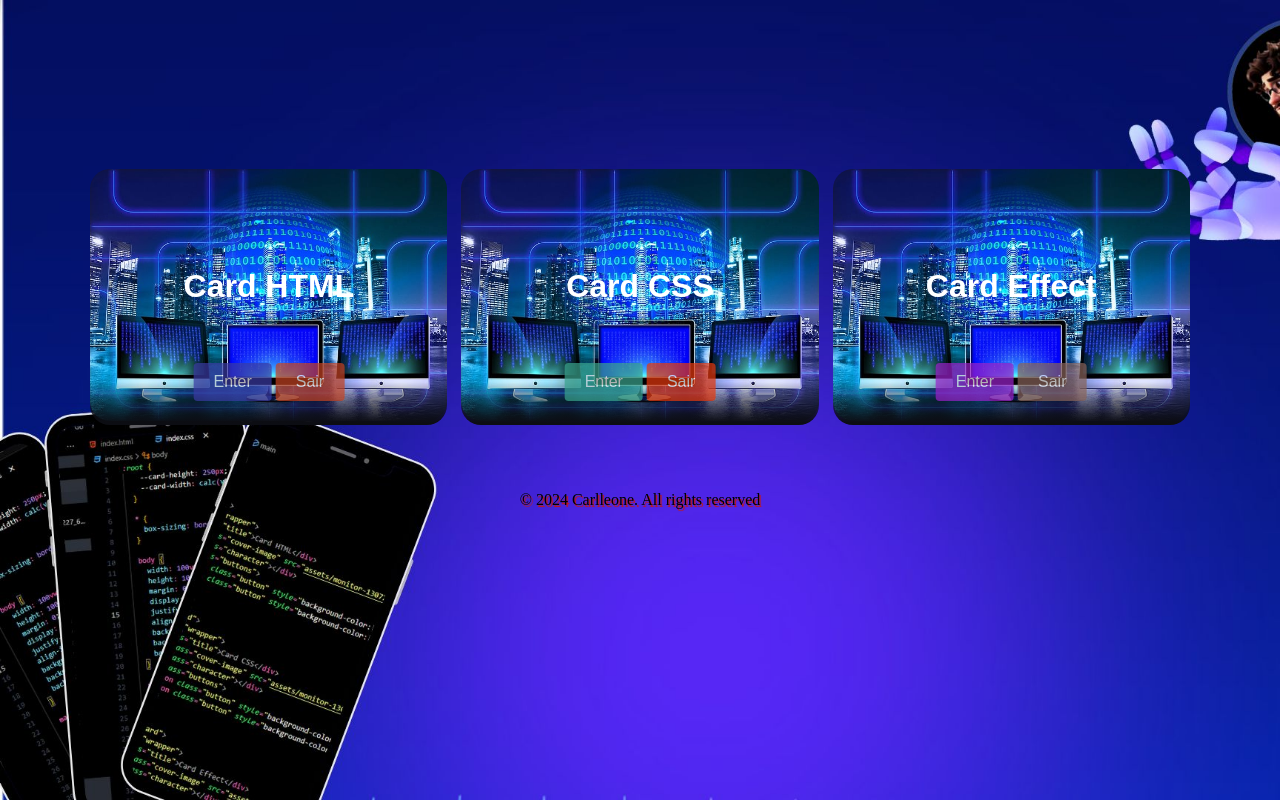
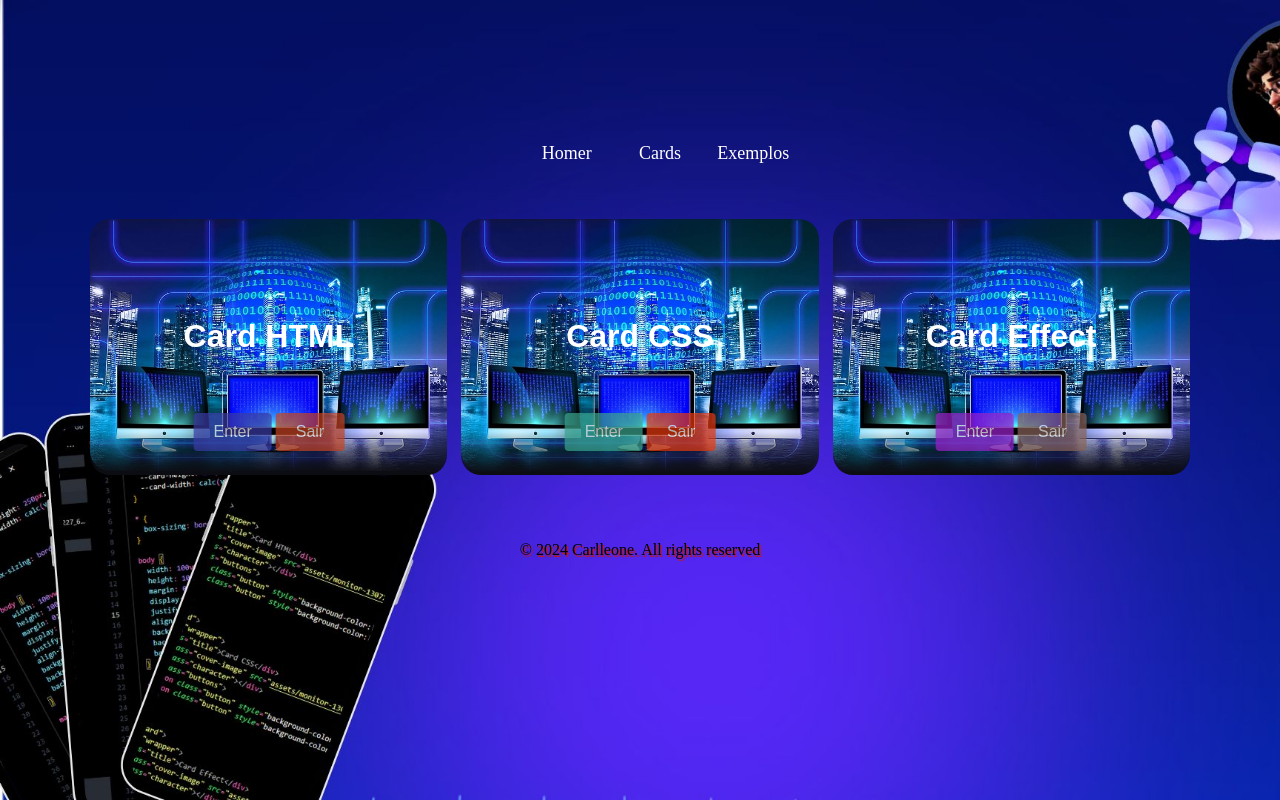
Before and after one commit to Carleone-Souza-Santos/Card, a plain HTML site: page index.html in a window 1280 px wide. Drawn offline with Linux system fonts and the light colour scheme.

Commit message:
style atual

```diff
--- a/index.css
+++ b/index.css
@@ -18,6 +18,27 @@
     justify-content: center;
     align-items: center;
   }
+
+ header,ul,li{
+  font-size: 18px;
+  cursor: pointer;
+  color: white;
+  display: flex;
+  justify-content: center;
+  height: 100px;
+  width: 50%;
+  z-index: 1000;
+  text-decoration: none;
+  list-style: none;
+  transition: 1s ease;
+}
+li:hover{
+  color: rgb(10, 10, 10);
+  text-shadow: 0.1em 0.1em 0.05em #c21717;
+  transition: 1s ease;
+
+}
+
 
   main{
     display: grid;
--- a/index.html
+++ b/index.html
@@ -8,9 +8,13 @@
   </head>
   <body>
     <header>
+      <ul>
+        <li>Homer</li>
+        <li>Cards</li>
+        <li>Exemplos</li>
+    </ul>
     </header>
     <main>
-
       <div class="card">
           <div class="wrapper">
             <div class="title">Card HTML</div>
```
